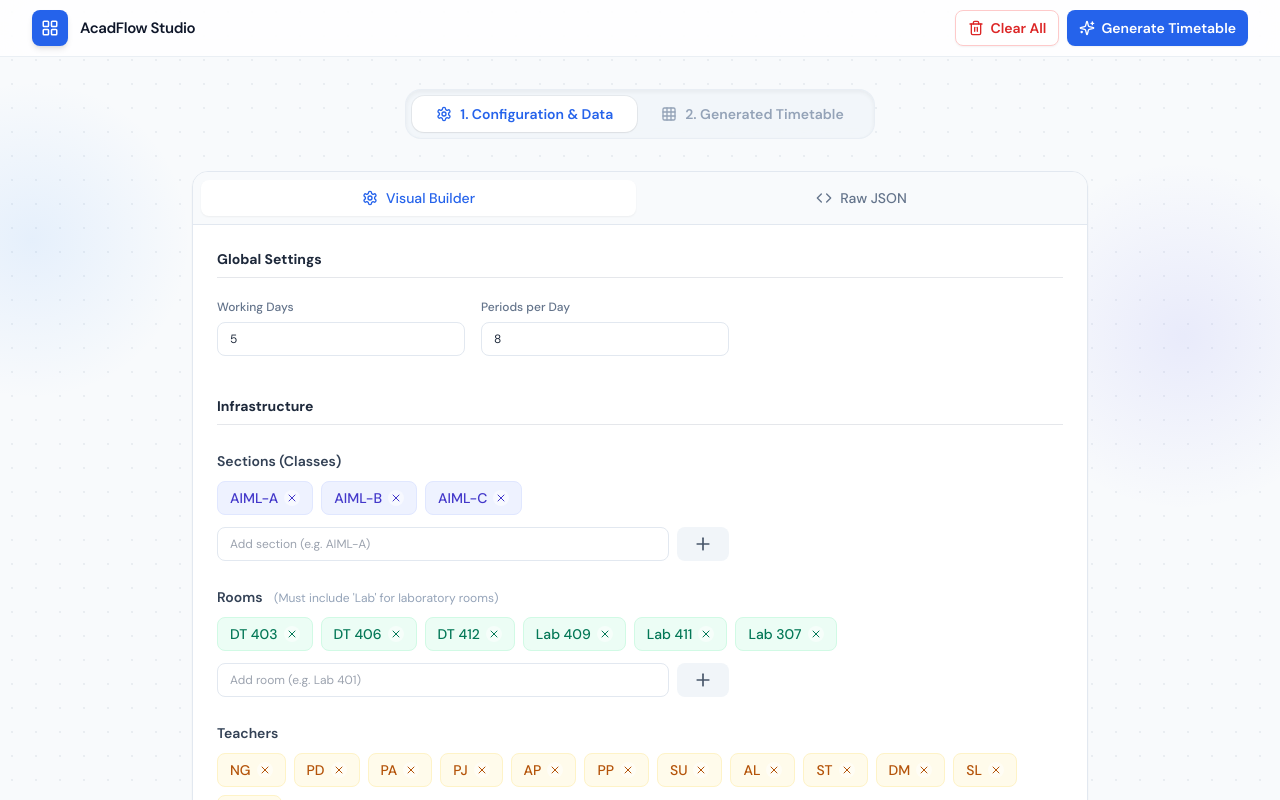
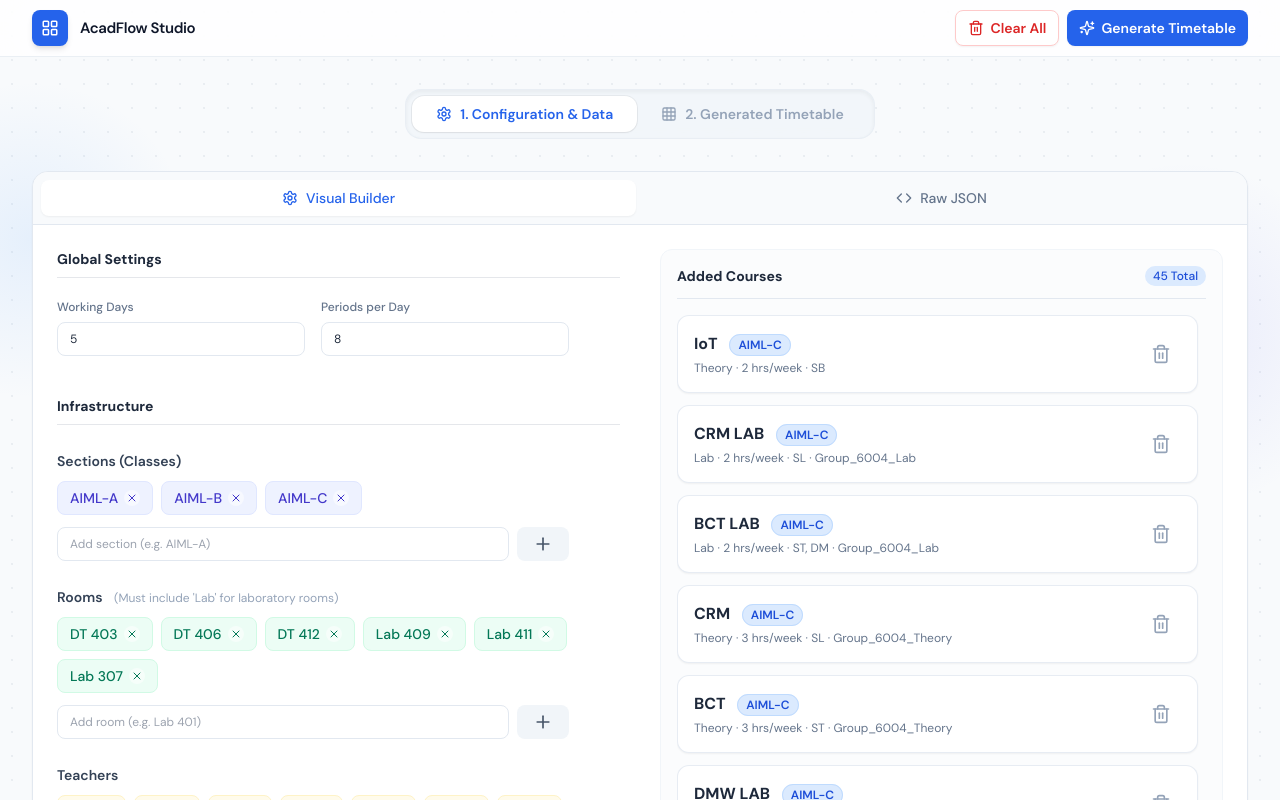
Before and after one commit to himanshh-k/AcadFlow, a React (Vite) app in the folder frontend/: page / in a window 1280 px wide. Shown: the top 800 px of the page. Built offline with nearby package versions, Linux system fonts and the light colour scheme.

Commit message:
add UX changes to configuration

```diff
--- a/frontend/src/App.jsx
+++ b/frontend/src/App.jsx
@@ -586,7 +586,7 @@ export default function App() {
           <ErrorBanner message={error} onDismiss={() => setError('')} />
 
           {activeView === 'setup' && (
-            <div className="max-w-4xl mx-auto space-y-4 animate-in fade-in slide-in-from-bottom-2 duration-300">
+            <div className="max-w-[1400px] mx-auto space-y-4 animate-in fade-in slide-in-from-bottom-2 duration-300">
               <div className="rounded-2xl border border-slate-200 bg-white shadow-sm overflow-hidden">
                 <div className="flex border-b border-slate-200 bg-slate-50 p-2 gap-2">
                   <button onClick={() => setInputMode('visual')} className={`flex-1 flex items-center justify-center gap-2 rounded-lg py-2 text-sm font-medium transition ${inputMode === 'visual' ? 'bg-white shadow-sm text-blue-600' : 'text-slate-500 hover:text-slate-900'}`}>
@@ -605,6 +605,8 @@ export default function App() {
                       onChange={(e) => setJsonInput(e.target.value)}
                     />
                   ) : (
+                    <div className="grid grid-cols-1 lg:grid-cols-2 gap-10">
+                      {/* Left Column: Configuration */}
                       <div className="space-y-10">
                         {/* Global Settings */}
                         <div className="space-y-4">
@@ -841,11 +843,18 @@ export default function App() {
                             </>
                           )}
                         </div>
+                      </div>
+                    </div>
 
-                        {/* Course List */}
-                        <div className="space-y-3">
+                    {/* Right Column: Course List */}
+                    <div className="bg-slate-50/50 rounded-xl p-4 border border-slate-100 flex flex-col h-[calc(100vh-120px)] sticky top-6 overflow-hidden">
+                          <h4 className="text-sm font-bold text-slate-800 border-b border-slate-200 pb-3 mb-4 flex justify-between items-center">
+                            <span>Added Courses</span>
+                            <span className="text-xs font-medium bg-blue-100 text-blue-700 px-2 py-0.5 rounded-full">{payload.courses.length} Total</span>
+                          </h4>
+                          <div className="space-y-3 overflow-y-auto flex-1 pr-2 custom-scrollbar">
                             {payload.courses.length === 0 && (
-                            <p className="text-sm text-slate-500 italic text-center py-8 bg-slate-50 rounded-xl border border-dashed border-slate-300">No courses mapped yet. Use the form above.</p>
+                              <p className="text-sm text-slate-500 italic text-center py-8 bg-slate-50 rounded-xl border border-dashed border-slate-300">No courses mapped yet.</p>
                             )}
                             {payload.courses.slice().reverse().map((c, i) => (
                               <div key={i} className="flex items-center justify-between bg-white border border-slate-200/80 p-4 rounded-xl shadow-sm hover:shadow-md transition">
@@ -860,7 +869,6 @@ export default function App() {
                             ))}
                           </div>
                         </div>
-
                       </div>
                     )}
                 </div>
```
Lines whose indentation alone changed are shown as unchanged.
